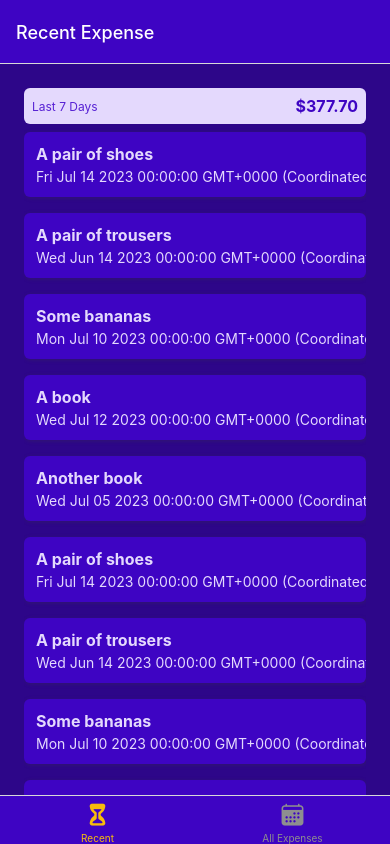
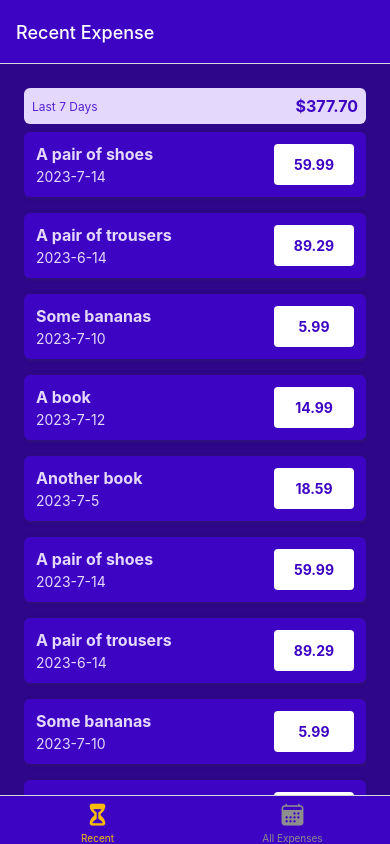
Before and after one commit to Hossein-TH/expense-tracker, a React Native app: screen / in a window 390 px wide. Built offline with nearby package versions, Linux system fonts and the light colour scheme.

Commit message:
Added Date to Util Folder and fixed ExpenseItem date

```diff
--- a/Components/ExpenceOutput/ExpenseItem.js
+++ b/Components/ExpenceOutput/ExpenseItem.js
@@ -1,6 +1,7 @@
 import React from "react";
 import { View, Text, Pressable,StyleSheet} from "react-native";
 import {GlobalStyles} from "../../Constants/Styles";
+import {getFormattedDate} from "../../Util/Date";
 
 function ExpenseItem({description,amount,date}) {
   return (
@@ -8,10 +9,10 @@
       <View style={styles.expenseItem}>
         <View>
           <Text style={[styles.textBase,styles.description]}>{description}</Text>
-          <Text style={styles.textBase}>{date.toString()}</Text>
+          <Text style={styles.textBase}>{getFormattedDate(date)}</Text>
         </View>
         <View style={styles.amountContainer}>
-          <Text style={styles.amount}>{amount}</Text>
+          <Text style={styles.amount}>{amount.toFixed(2)}</Text>
         </View>
       </View>
     </Pressable>
@@ -47,6 +48,7 @@
     justifyContent: 'center',
     alignItems: 'center',
     borderRadius: 4,
+    minWidth: 80
   },
   amount: {
     color: GlobalStyles.colors.primary500,
--- /dev/null
+++ b/Util/Date.js
@@ -0,0 +1,3 @@
+export function getFormattedDate(date) {
+    return `${date.getFullYear()}-${date.getMonth() + 1}-${date.getDate()}`;
+}
```
